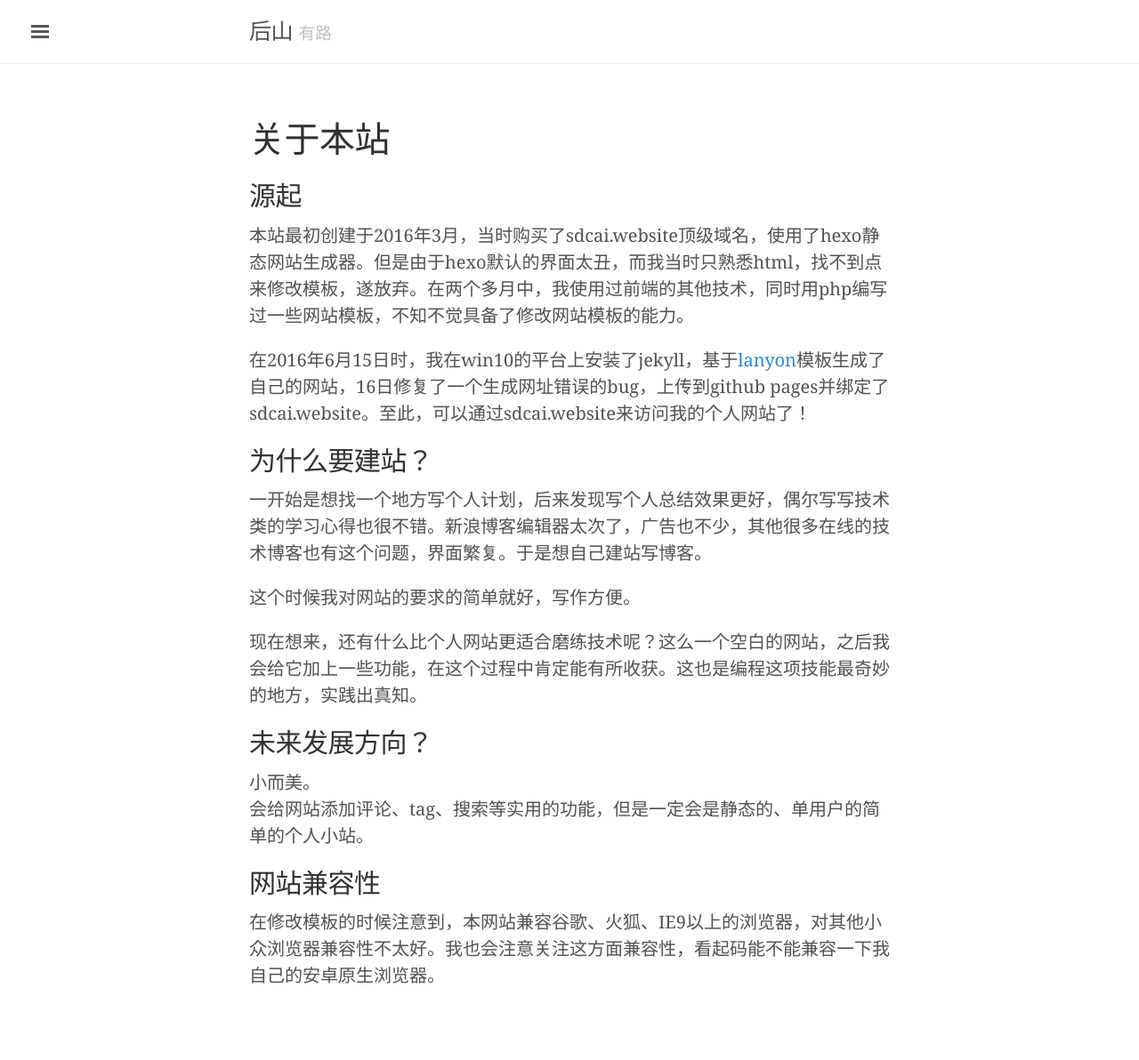
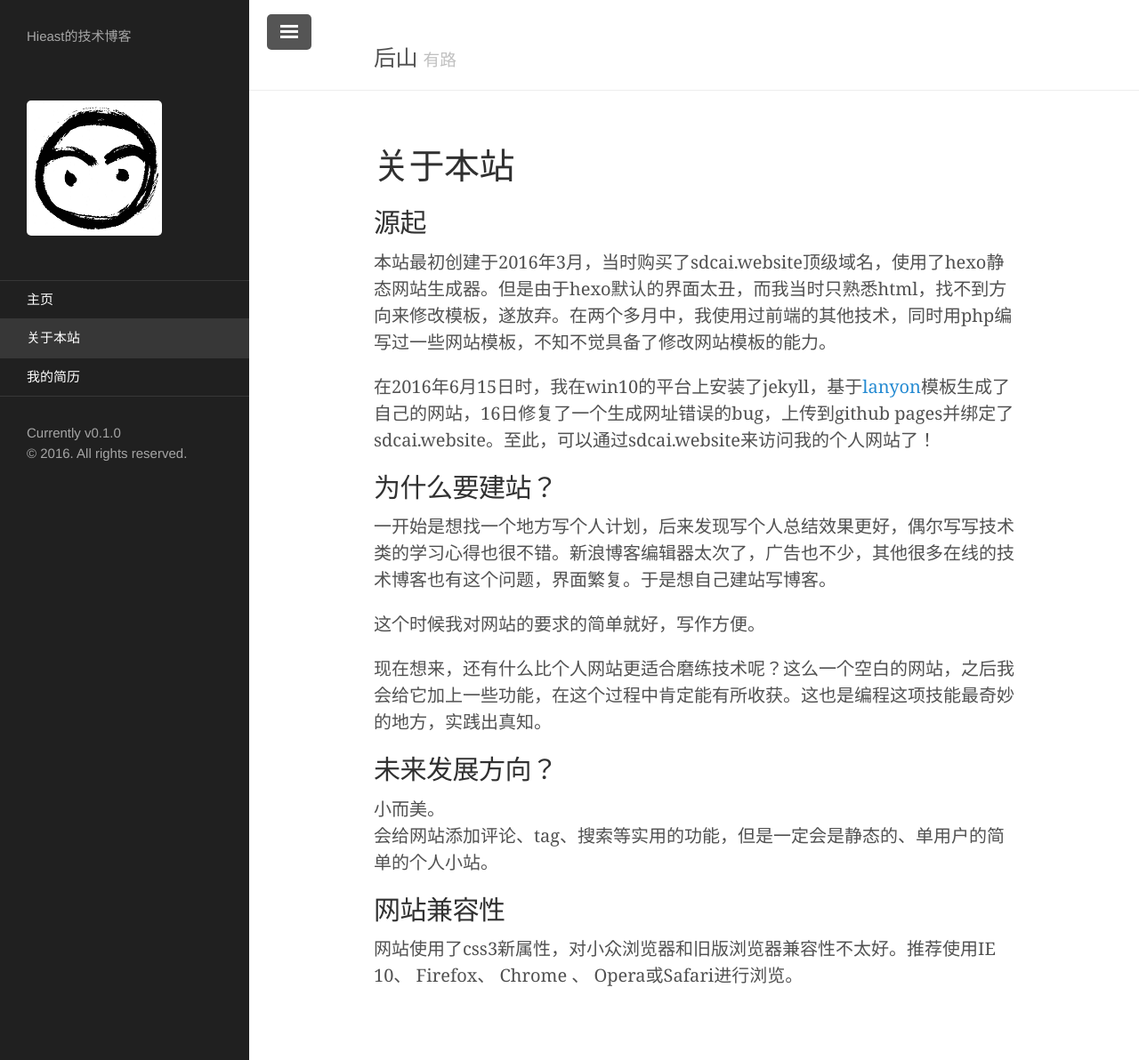
Before and after one commit to hieast/hieast.github.io, a Jekyll site: the page built from about.md, in a window 1280 px wide and 1192 px high. Shown: the whole window at 89% size. Built offline with Jekyll 4.4.1, drawn with Linux system fonts in a browser that asks for light colours; some web fonts are replaced.

Commit message:
添加了网站介绍，恢复为0.10版，0是大版本，1是小版本，0是bug修复

```diff
--- a/_config.yml
+++ b/_config.yml
@@ -20,4 +20,4 @@ author:
   email:             caisudong@foxmail.com
 
 # Custom vars
-version:             0.3.0
+version:             0.1.0
--- a/_includes/head.html
+++ b/_includes/head.html
@@ -18,8 +18,7 @@
   <link rel="stylesheet" href="{{ site.baseurl }}/public/css/poole.css">
   <link rel="stylesheet" href="{{ site.baseurl }}/public/css/syntax.css">
   <link rel="stylesheet" href="{{ site.baseurl }}/public/css/lanyon.css">
-  <!-- <link rel="stylesheet" href="https://fonts.googleapis.com/css?family=PT+Serif:400,400italic,700%7CPT+Sans:400">-->
-  <link rel="stylesheet" href="http://fonts.useso.com/css?family=PT+Serif:400,400italic,700%7CPT+Sans:400">
+  //<link rel="stylesheet" href="http://fonts.useso.com/css?family=PT+Serif:400,400italic,700%7CPT+Sans:400">
   <!-- Icons -->
   <link rel="apple-touch-icon-precomposed" sizes="144x144" href="{{ site.baseurl }}/public/apple-touch-icon-precomposed.png">
   <link rel="shortcut icon" href="{{ site.baseurl }}/public/favicon.ico">
--- a/_includes/sidebar.html
+++ b/_includes/sidebar.html
@@ -1,6 +1,6 @@
 <!-- Target for toggling the sidebar `.sidebar-checkbox` is for regular
-     styles, `#sidebar-checkbox` for behavior. -->
-<input type="checkbox" class="sidebar-checkbox" id="sidebar-checkbox">
+     styles, `#sidebar-checkbox` for behavior.  -->
+<input type="checkbox" class="sidebar-checkbox" id="sidebar-checkbox" {% if page.title =="Home" or page.layout == "page" %}checked{% endif %}>
 
 <!-- Toggleable sidebar -->
 <div class="sidebar" id="sidebar">
@@ -11,14 +11,7 @@
     <img src="/public/apple-touch-icon-precomposed.png">
   </div>
   <nav class="sidebar-nav">
-
-    <a class="sidebar-nav-item{% if page.url == site.baseurl %} active{% endif %}" href="{{ site.baseurl }}/">主页</a>
-
-    {% comment %}
-      The code below dynamically generates a sidebar nav of pages with
-      `layout: page` in the front-matter. See readme for usage.
-    {% endcomment %}
-
+    <a class="sidebar-nav-item{% if page.url == '/' + site.baseurl %} active{% endif %}" href="{{ site.baseurl }}/">主页</a>
     {% assign pages_list = site.pages | sort:"url" %}
     {% for node in pages_list %}
       {% if node.title != null %}
@@ -27,10 +20,6 @@
         {% endif %}
       {% endif %}
     {% endfor %}
-
-    <!-- <a class="sidebar-nav-item" href="{{ site.github.repo }}/archive/v{{ site.version }}.zip">Download</a> 侧边栏下载-->
-    <!-- <a class="sidebar-nav-item" href="{{ site.github.repo }}">GitHub 项目</a> -->
-
   </nav>
 
   <div class="sidebar-item">
--- a/about.md
+++ b/about.md
@@ -5,7 +5,7 @@ title: 关于本站
 
 ## 源起
 
-本站最初创建于2016年3月，当时购买了sdcai.website顶级域名，使用了hexo静态网站生成器。但是由于hexo默认的界面太丑，而我当时只熟悉html，找不到点来修改模板，遂放弃。在两个多月中，我使用过前端的其他技术，同时用php编写过一些网站模板，不知不觉具备了修改网站模板的能力。
+本站最初创建于2016年3月，当时购买了sdcai.website顶级域名，使用了hexo静态网站生成器。但是由于hexo默认的界面太丑，而我当时只熟悉html，找不到方向来修改模板，遂放弃。在两个多月中，我使用过前端的其他技术，同时用php编写过一些网站模板，不知不觉具备了修改网站模板的能力。
 
 在2016年6月15日时，我在win10的平台上安装了jekyll，基于[lanyon](https://github.com/poole/lanyon)模板生成了自己的网站，16日修复了一个生成网址错误的bug，上传到github pages并绑定了sdcai.website。至此，可以通过sdcai.website来访问我的个人网站了！
 
@@ -24,4 +24,4 @@ title: 关于本站
 
 ## 网站兼容性
 
-在修改模板的时候注意到，本网站兼容谷歌、火狐、IE9以上的浏览器，对其他小众浏览器兼容性不太好。我也会注意关注这方面兼容性，看起码能不能兼容一下我自己的安卓原生浏览器。
+网站使用了css3新属性，对小众浏览器和旧版浏览器兼容性不太好。推荐使用IE 10、 Firefox、 Chrome 、 Opera或Safari进行浏览。
--- a/public/css/lanyon.css
+++ b/public/css/lanyon.css
@@ -235,14 +235,14 @@ a.sidebar-nav-item:focus {
 
 .sidebar-toggle:active,
 #sidebar-checkbox:focus ~ .sidebar-toggle,
-#sidebar-checkbox:checked ~ .sidebar-toggle {
+#sidebar-checkbox:checked ~ .sidebar-toggle{
   color: #fff;
   background-color: #555;
 }
 
 .sidebar-toggle:active:before,
 #sidebar-checkbox:focus ~ .sidebar-toggle:before,
-#sidebar-checkbox:checked ~ .sidebar-toggle:before {
+#sidebar-checkbox:checked ~ .sidebar-toggle:before{
   background-image: -webkit-linear-gradient(to bottom, #fff, #fff 20%, #555 20%, #555 40%, #fff 40%, #fff 60%, #555 60%, #555 80%, #fff 80%, #fff 100%);
   background-image:    -moz-linear-gradient(to bottom, #fff, #fff 20%, #555 20%, #555 40%, #fff 40%, #fff 60%, #555 60%, #555 80%, #fff 80%, #fff 100%);
   background-image:     -ms-linear-gradient(to bottom, #fff, #fff 20%, #555 20%, #555 40%, #fff 40%, #fff 60%, #555 60%, #555 80%, #fff 80%, #fff 100%);
@@ -292,13 +292,16 @@ a.sidebar-nav-item:focus {
   visibility: visible;
 }
 #sidebar-checkbox:checked ~ .sidebar,
-#sidebar-checkbox:checked ~ .wrap,
 #sidebar-checkbox:checked ~ .sidebar-toggle {
   -webkit-transform: translateX(14rem);
       -ms-transform: translateX(14rem);
           transform: translateX(14rem);
 }
-
+#sidebar-checkbox:checked ~ .wrap{
+  -webkit-transform: translateX(7rem);
+      -ms-transform: translateX(7rem);
+          transform: translateX(7rem);
+}
 
 /*
  * Posts and pages
```
Also changed, not shown: README.md.
